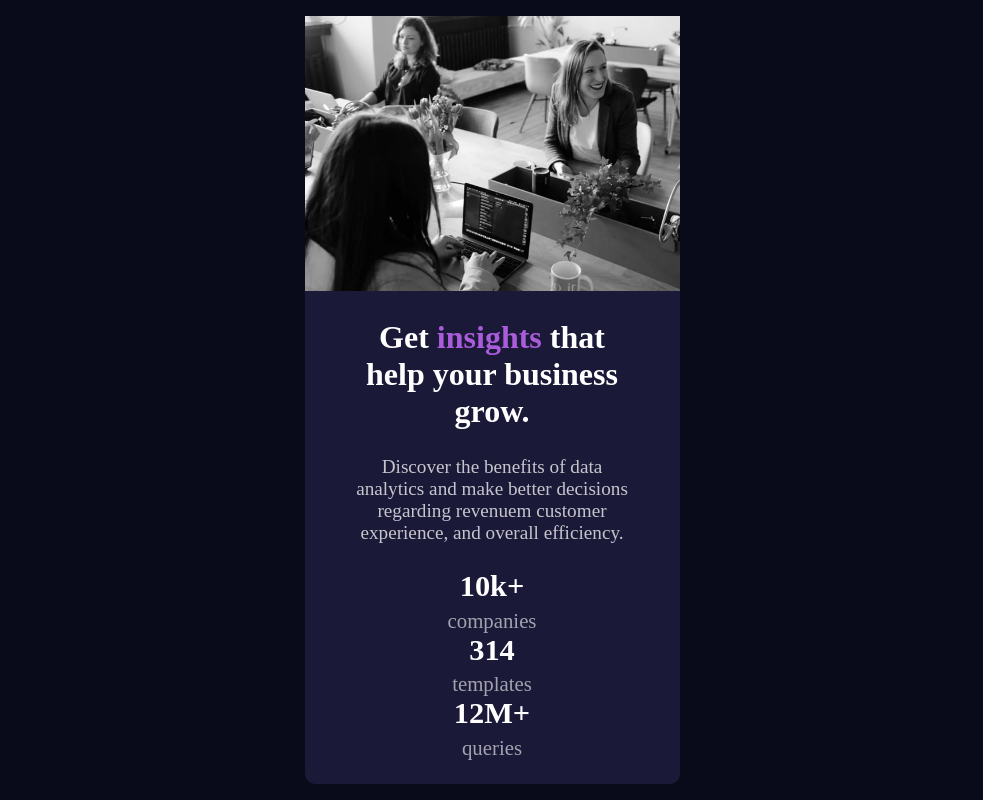
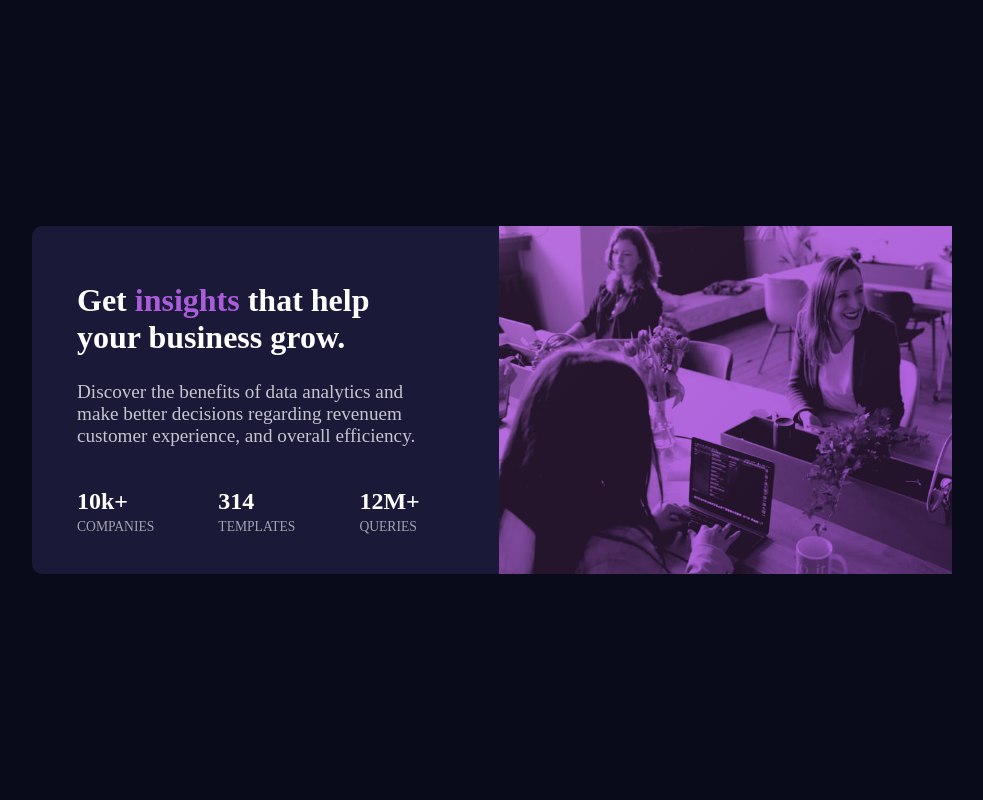
Before and after one commit to Adriano-Dos-Santos/stats-preview-card-component, a website: page index.html in a window 1280 px wide. Shown: the whole page, without its empty margins (148-1131 px from the left). Drawn offline with Linux system fonts and the light colour scheme.

Commit message:
complete

```diff
--- a/index.html
+++ b/index.html
@@ -1,5 +1,6 @@
 <!doctype html>
 <html class="no-js" lang="">
+
 <head>
   <meta charset="utf-8">
   <meta http-equiv="x-ua-compatible" content="ie=edge">
@@ -12,20 +13,18 @@
 
 </head>
 <!-- test -->
+
 <body>
   <div class="container">
     <picture class="picture">
-                <source media="(max-width: 1439px)" srcsets="assets/image-header-mobile.jpg" type="image/jpeg">
-                <source media="(min-width: 1440px)" srcsets="assets/image-header-desktop.jpg" type="image/jpeg">
-                <img srcset="assets/image-header-mobile.jpg 654w, assets/image-header-desktop.jpg 540w"
-                     sizes="(max-width: 1439px) 654px,
-                            (min-width: 1440px) 540px"
-                     src="assets/image-header-mobile.jpg"
+      <img class="image" srcset="assets/image-header-mobile.jpg 654w, assets/image-header-desktop.jpg 540w" sizes="(max-width: 1439px) 654px,
+                            (min-width: 1440px) 540px" src="assets/image-header-mobile.jpg"
         alt="People working in the office" />
     </picture>
     <section class="content">
       <h1>Get <span class="text-color">insights</span> that help your business grow.</h1>
-                <p>Discover the benefits of data analytics and make better decisions regarding revenuem customer experience, and overall efficiency.</p>
+      <p>Discover the benefits of data analytics and make better decisions regarding revenuem customer experience, and
+        overall efficiency.</p>
       <div class="data-container">
         <div class="data">
           <h2>10k+</h2>
@@ -43,4 +42,5 @@
     </section>
   </div>
 </body>
+
 </html>
--- a/styles.css
+++ b/styles.css
@@ -13,6 +13,8 @@
 /*      FONT     */
 /* ------------- */
 /* ------------- */
+
+
 
 * {
   margin: 0;
@@ -46,7 +48,7 @@ h1 {
 
 body {
   background-color: var(--very-dark-blue);
-  height: 100vh;
+  min-height: 100vh;
   display: flex;
   justify-content: center;
   align-items: center;
@@ -59,12 +61,17 @@ body {
   margin: auto;
 }
 
-img {
+.image {
   max-width: 100%;
+  min-height: 100%;
+  filter: grayscale(1) contrast(130%);
+  mix-blend-mode: multiply;
+  opacity: .8;
 }
 
 .picture {
-  filter: hue-rotate(50deg);
+  display: flex;
+  background: linear-gradient(320deg, var(--soft-violet) 0, #b86fdd 100%);
 }
 
 .content {
@@ -88,6 +95,11 @@ h1 {
   padding: 0 0.4em;
 }
 
+.data-container {
+  display: flex;
+  flex-direction: column;
+  grid-row-gap: 2em;
+}
 
 .data {
   display: flex;
@@ -100,8 +112,9 @@ h1 {
   font-size: 1.9rem;
 }
 .data p {
-  font-size: 1.30rem;
-  font-weight: 100;
+  font-size: 0.85rem;
+  font-weight: lighter;
+  text-transform: uppercase;
 }
 
 /* ------------- */
@@ -111,29 +124,41 @@ h1 {
 /* ------------- */
 
 
-@media screen and (min-width: 1440px) {
+@media screen and (min-width: 1240px) {
 
 .container {
   display: flex;
   flex-direction: row-reverse;
-  width: 900px;
+  width: 920px;
 }
-picture {
-  width: 600px;
+.content {
+  text-align: start;
+  justify-content: center;
+  align-content: center;
+  padding: 0 4em 0 3em;
 }
 
-MAMACORkasksaakskask
-.content {
+.content p,
+.content h1 {
+  padding: 0;
 }
+
+.content h1 {
+  padding: 1em 0 0 0;
+}
+
+picture {
+  width: 100%;
+}
+
 .data-container {
   display: flex;
+  flex-direction: row;
+  justify-content: space-between;
+  padding: 1em 1.3em 1em 0;
 }
 
-
-
- * {
-   outline: 1px solid yellow;
- }
-
-
+.data h2 {
+  font-size: 1.5rem;
 }
+}
```
Lines whose indentation alone changed are shown as unchanged.
